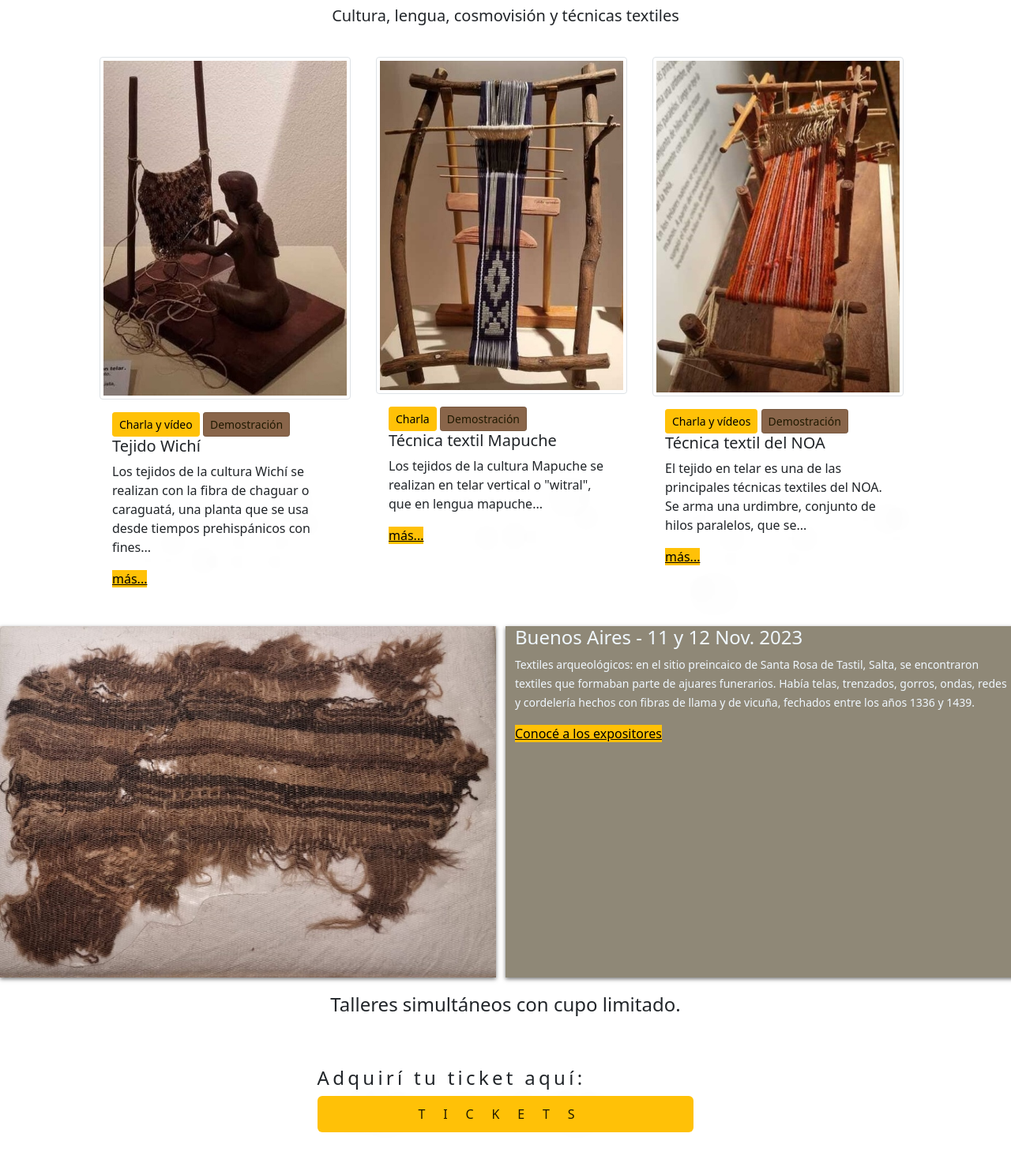
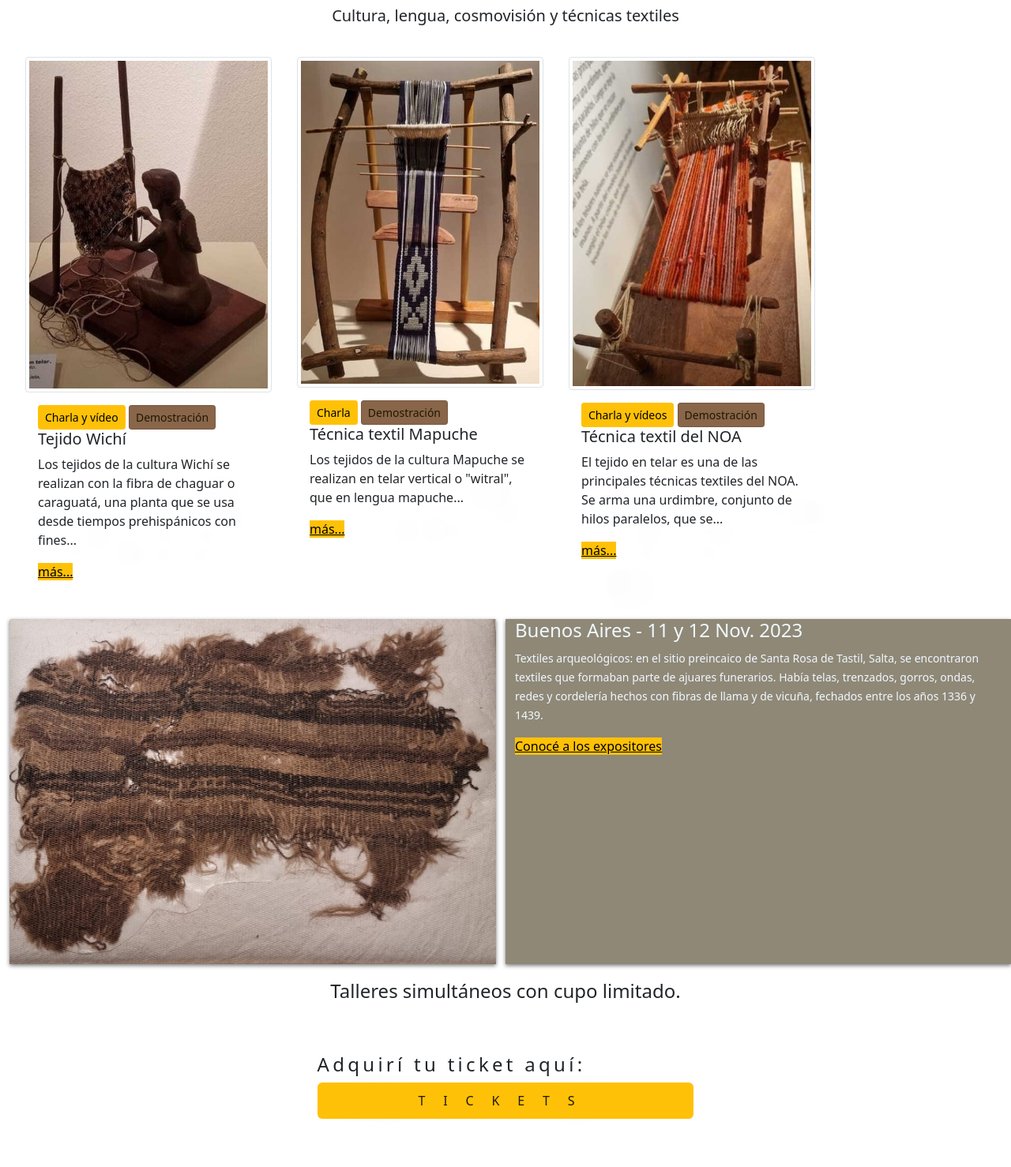
Before and after one commit to IsabelIMTextil/phpintegrador1, a PHP site: page / in a window 1280 px wide. Shown: the part 828-2306 px from the top of the page at 79% size. Run offline with PHP 8.4, Linux system fonts and the light colour scheme; some web fonts are replaced.

Commit message:
CA modificacion para responsive en main html
CA modificacion de la estructura MAIN se borran etiquetas de cierre demás y algunas de apertura y cierre sin contenido

```diff
--- a/pages/main.php
+++ b/pages/main.php
@@ -16,7 +16,7 @@
                     </div>
                   </div>
                   <div class="carousel-item">
-                    <img src="imagenes/caballo-2.png" class="d-block w-100" alt="Textiles Mapuches">
+                    <img src="imagenes/wichi.png" class="d-block w-100" alt="Textiles Mapuches">
                     <div class="carousel-caption text-right caption-center">
                       <h2 class="bg-dark">Textiles tradicionales del territorio argentino</h2>
                       <p>Charlas sobre cultura, lengua y cosmovisión de los pueblos originarios de Argentina. Talleres sobre técnicas textiles Wichí, Mapuche y del NOA.</p>
@@ -49,19 +49,19 @@
 
             </div>
             <!--  acá termina carousel -->
-            </div>
+
 
             <!-- comienzan las cards -->
               <div class="body">
-
                   <div id="charlas">
                     <h2>Charlas sobre pueblos originarios</h2>
                     <h5> Cultura, lengua, cosmovisión y técnicas textiles</h5>
                   </div>
+
                   <div class="row">
                         <div class="card-group p-3">
 
-                        <div class="col-1"> </div>
+                        <!--<div class="col-1"> </div>-->
                         <div class="col-3 m-3">
                           <div class="card-responsive">
                             <img src="imagenes/wichi-tec.jpeg" class=" img-thumbnail rounded" alt="técnica textil wichí">
@@ -77,8 +77,11 @@
                             ?>
 
                           </div>
+
                         </div>
+
                       </div>
+
                         <div class="col-3 m-3">
                           <div class="card-responsive">
                             <img src="imagenes/mapuche-tec.jpeg" class="img-thumbnail rounded" alt="técnica textil mapuche">
@@ -90,13 +93,13 @@
                                 lengua mapuche...</p>
                               <!-- <p class="card-text"><small class="text-body-secondary">más...</small></p> -->
                               <?php
-
                               echo "<td><a class='button [btn btn-warning btn-block]'href='pages/mapuche.php' target='_blank'>más...</a></td></tr>";
                               ?>
 
                             </div>
                           </div>
                         </div>
+
                         <div class="col-3 m-3">
                           <div class="card-responsive">
                             <img src="imagenes/diaguita-tec.jpeg" class="img-thumbnail rounded" alt="técnica textil del NOA">
@@ -114,6 +117,7 @@
                             </div>
                           </div>
                         </div>
+
                         <div class="col-1"> </div>
 
                       </div>
@@ -138,7 +142,6 @@
                     <!-- <button type="button" class="btn btn-warning" id="nuevo"><a href="pages/expositores.php">Conocé a los expositores</a></button> -->
 
                     <?php
-
                     echo "<td><a class='button [btn btn-warning btn-block]'href='pages/expositores.php' target='_blank'>Conocé a los expositores</a></td></tr>";
                     ?>
                     </div>
@@ -182,9 +185,10 @@
                         ?>
 
                       <div class="d-flex justify-content-center px-5">
-                        <form action="../phpintegrador1/datos1.php" method="POST">
+
 
                         <div class="container-datos">
+                          <form action="../phpintegrador1/datos1.php" method="POST">
                             <div class="row">
                               <div class="col">
                                   <input type="text" class="form-control" placeholder="Nombre" aria-label="Nombre">
@@ -206,18 +210,14 @@
                                 <button type="button"class="btn btn-info active" id="botoncito" aria-pressed="true">ENVIAR</button>
                                 <button type="button"class="btn btn-info active" id="botoncito2" aria-pressed="true">BORRAR</button>
                               </div>
-                          </div>
+                              <div class="border"></div>
+
                           </form>
                         </div>
-<!-- termina agrego segú clase  -->
-
-            <div class="border"></div>
-        </div>
-      </div>
-    <div class="col-sm-3"></div>
+                        <!-- fin formulario -->
                       </div>
 
+                    <!-- termina agrego segú clase  -->
          </div>
 
-                    <!-- fin formulario -->
 </main>
```
Also changed, not shown: imagenes/caballo.png (deleted), 1 other file. Lines whose indentation alone changed are shown as unchanged.
